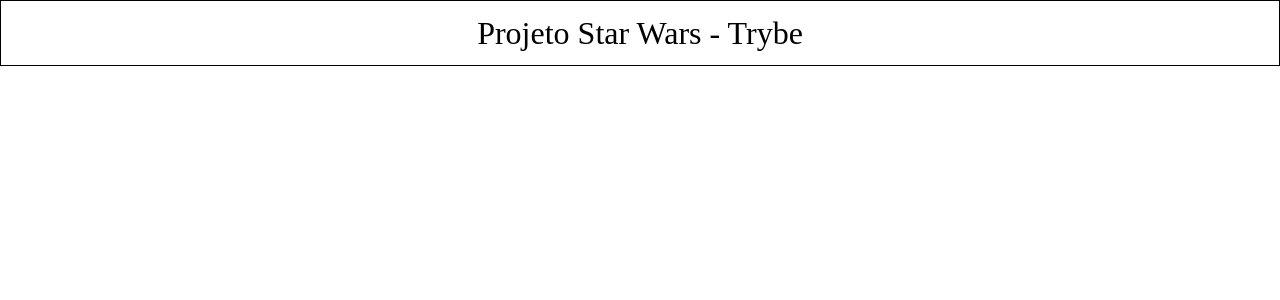
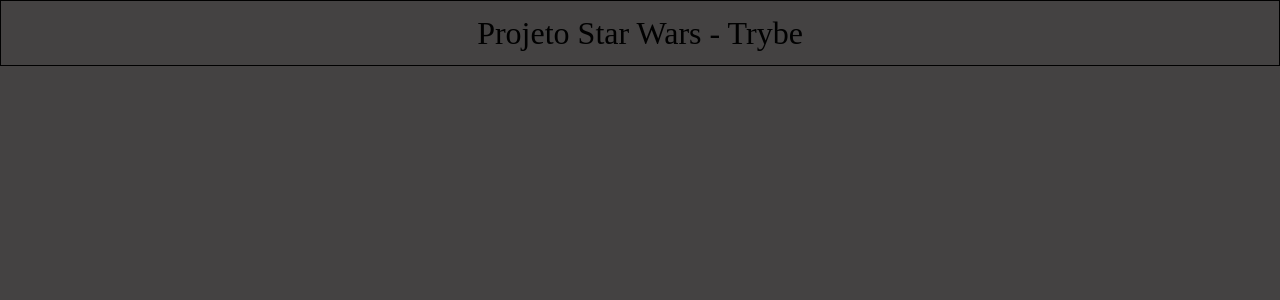
Before and after one commit to JhonatasAnicezio/StarWars---Planets, a React (Create React App) app: page / in a window 1280 px wide. Shown: the top 300 px of the page. Built offline with nearby package versions, Linux system fonts and the light colour scheme; no server answers.

Commit message:
feat(index/CSS): add new color in Index

```diff
--- a/src/index.css
+++ b/src/index.css
@@ -30,6 +30,7 @@
 }
 body {
 	line-height: 1;
+	background-color: #444242;
 }
 ol, ul {
 	list-style: none;
```
